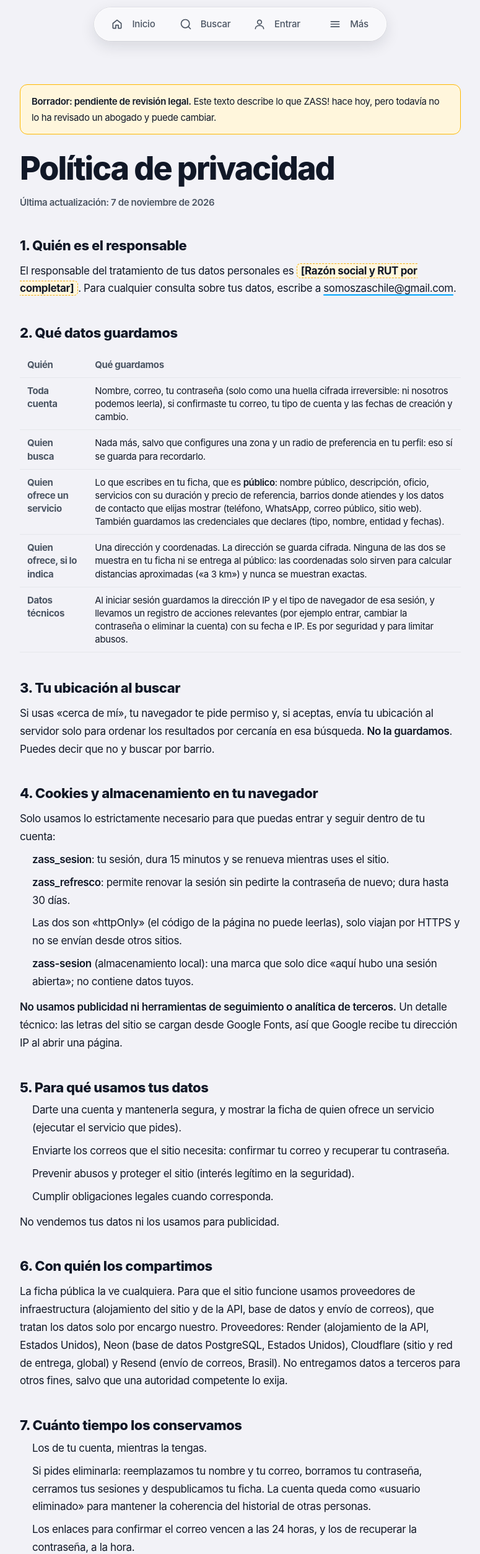
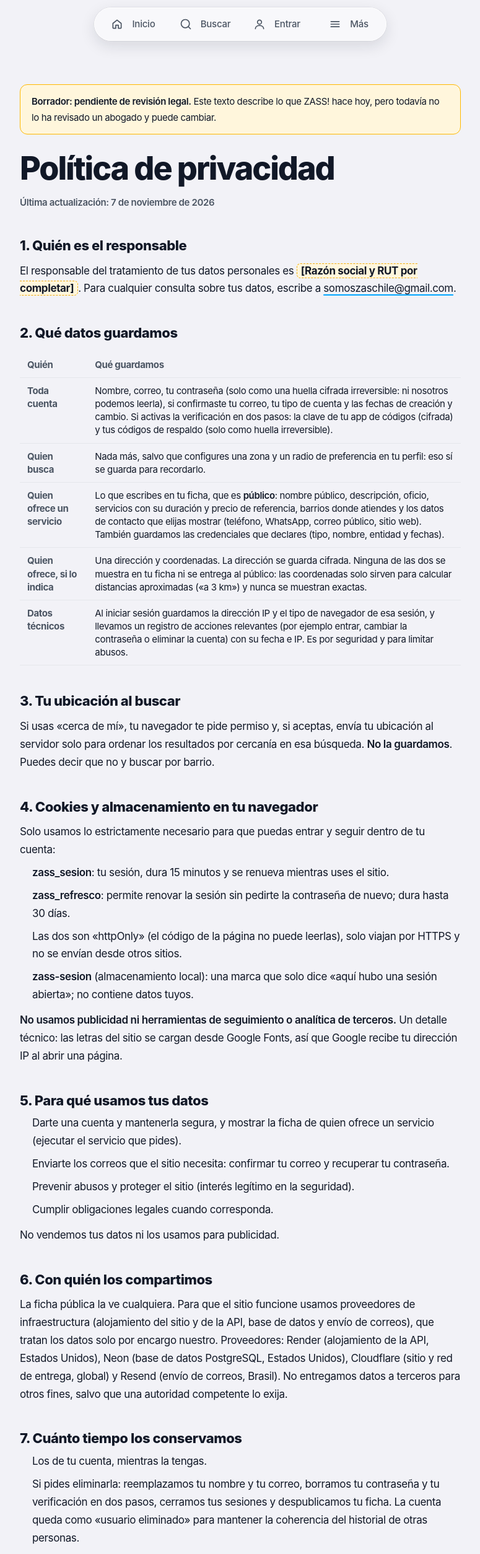
Before and after one commit to 77pablo/zass-app, a React (Vite) app in the folder frontend/: page /privacidad in a window 1280 px wide. Shown: the top 2508 px of the page at 62% size, without its empty margins (252-1027 px from the left). Built offline with nearby package versions, Linux system fonts and the light colour scheme.

Commit message:
Privacidad: qué guarda la verificación en dos pasos y que se borra al eliminar la cuenta

```diff
--- a/frontend/src/paginas/Legales.prueba.tsx
+++ b/frontend/src/paginas/Legales.prueba.tsx
@@ -126,6 +126,12 @@ describe('Privacidad', () => {
     expect(screen.getByText(/Google Fonts/, { exact: false })).toBeInTheDocument()
   })
 
+  // PR #213: la verificacion en dos pasos guarda una clave y codigos de respaldo; se dice como.
+  it('dice que guarda la verificacion en dos pasos y como', () => {
+    enRuta(<Privacidad />)
+    expect(screen.getByText(/verificación en dos pasos: la clave de tu app de códigos \(cifrada\)/, { exact: false })).toBeInTheDocument()
+  })
+
   it('dice como se guarda la contrasena: solo una huella irreversible', () => {
     enRuta(<Privacidad />)
     expect(screen.getByText(/huella cifrada irreversible/)).toBeInTheDocument()
--- a/frontend/src/paginas/Privacidad.tsx
+++ b/frontend/src/paginas/Privacidad.tsx
@@ -39,7 +39,9 @@ export function Privacidad() {
               <th scope="row">Toda cuenta</th>
               <td>
                 Nombre, correo, tu contraseña (solo como una huella cifrada irreversible: ni nosotros podemos
-                leerla), si confirmaste tu correo, tu tipo de cuenta y las fechas de creación y cambio.
+                leerla), si confirmaste tu correo, tu tipo de cuenta y las fechas de creación y cambio. Si
+                activas la verificación en dos pasos: la clave de tu app de códigos (cifrada) y tus códigos de
+                respaldo (solo como huella irreversible).
               </td>
             </tr>
             <tr>
@@ -119,7 +121,7 @@ export function Privacidad() {
         <ul>
           <li>Los de tu cuenta, mientras la tengas.</li>
           <li>
-            Si pides eliminarla: reemplazamos tu nombre y tu correo, borramos tu contraseña, cerramos tus
+            Si pides eliminarla: reemplazamos tu nombre y tu correo, borramos tu contraseña y tu verificación en dos pasos, cerramos tus
             sesiones y despublicamos tu ficha. La cuenta queda como «usuario eliminado» para mantener la
             coherencia del historial de otras personas.
           </li>
```
